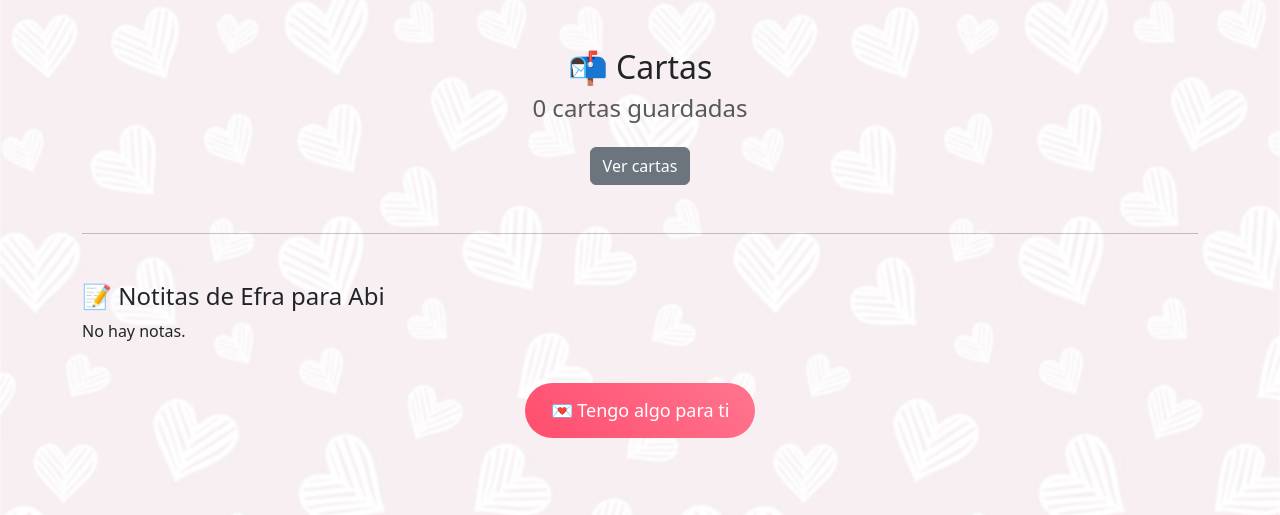
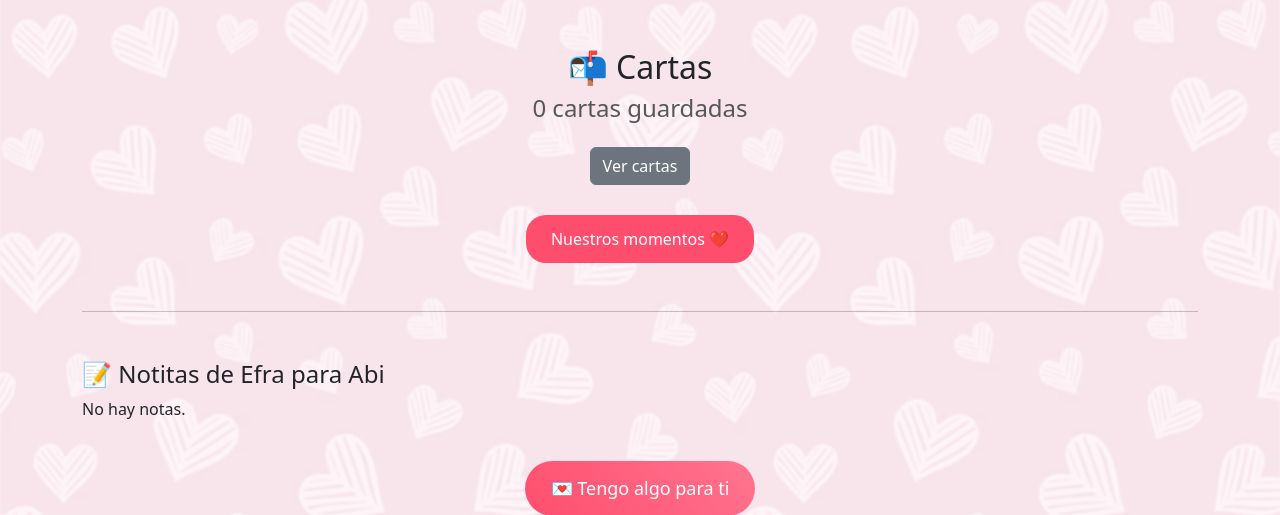
Before and after one commit to LanCaihe148/repoab, a Django app: page / in a window 1280 px wide. Shown: the part 56-571 px from the top of the page. Run offline with Django 5.2, Linux system fonts and the light colour scheme; data that the repository does not hold is empty.

Commit message:
corrige fix

```diff
--- a/elementos/templates/collage.html
+++ b/elementos/templates/collage.html
@@ -1,3 +1,4 @@
+{% load static %}
 <!DOCTYPE html>
 <html>
 <head>
--- a/elementos/templates/inicio.html
+++ b/elementos/templates/inicio.html
@@ -1,13 +1,19 @@
 {% extends "base.html" %}
-
+{% load static %}
 {% block content %}
-<link rel="stylesheet" href="/elementos/static/css/style.css">
+<link rel="stylesheet" href="{% static 'elementos/css/styles.css' %}">
 <div class="text-center mb-4">
     <h2>📬 Cartas</h2>
     <h4 class="text-muted">{{ total_cartas }} cartas guardadas</h4>
 
     <a href="{% url 'elementos:lista_cartas' %}" class="btn btn-secondary mt-3">
         Ver cartas
+    </a>
+</div>
+
+<div class="contenedor-boton">
+    <a href="{% url 'elementos:collage' %}">
+        <button class="btn-momentos">Nuestros momentos ❤️</button>
     </a>
 </div>
 
```
